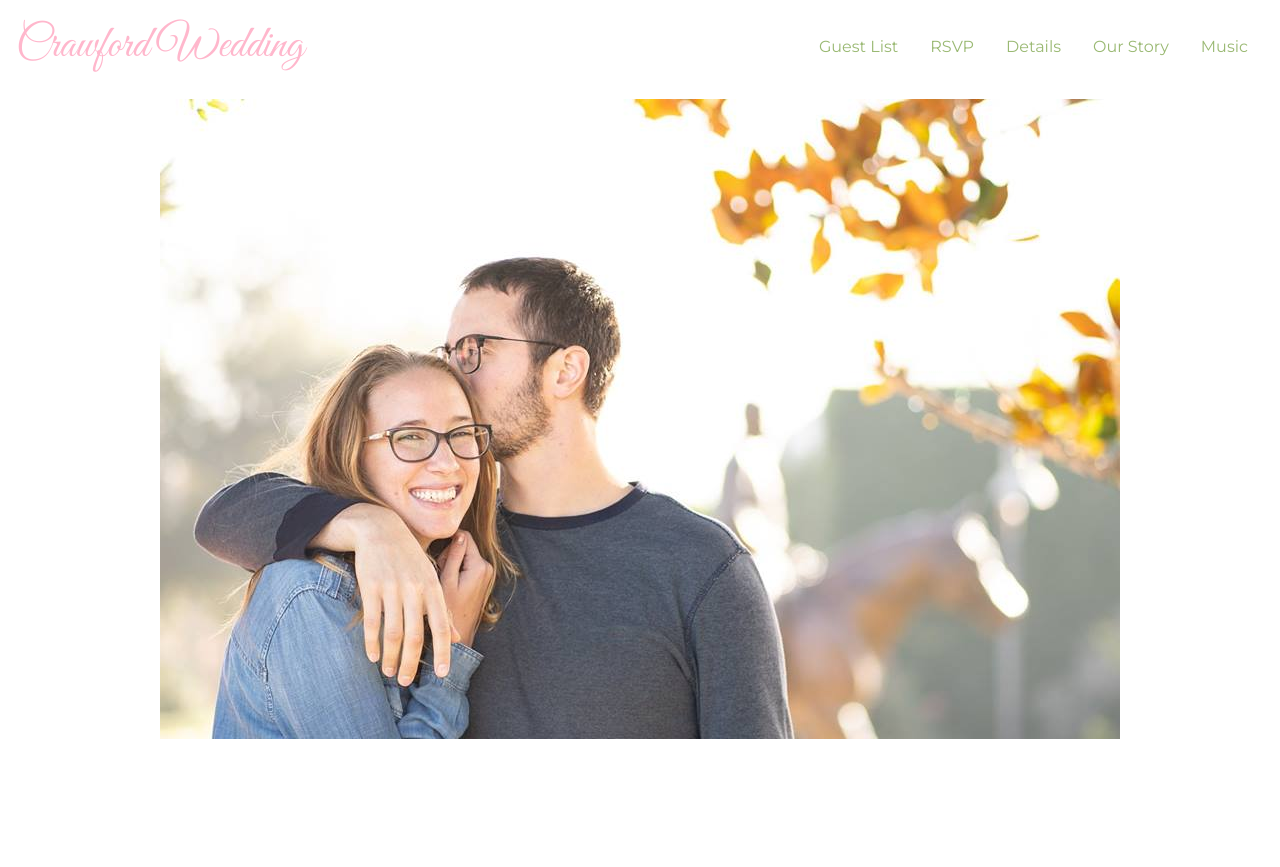
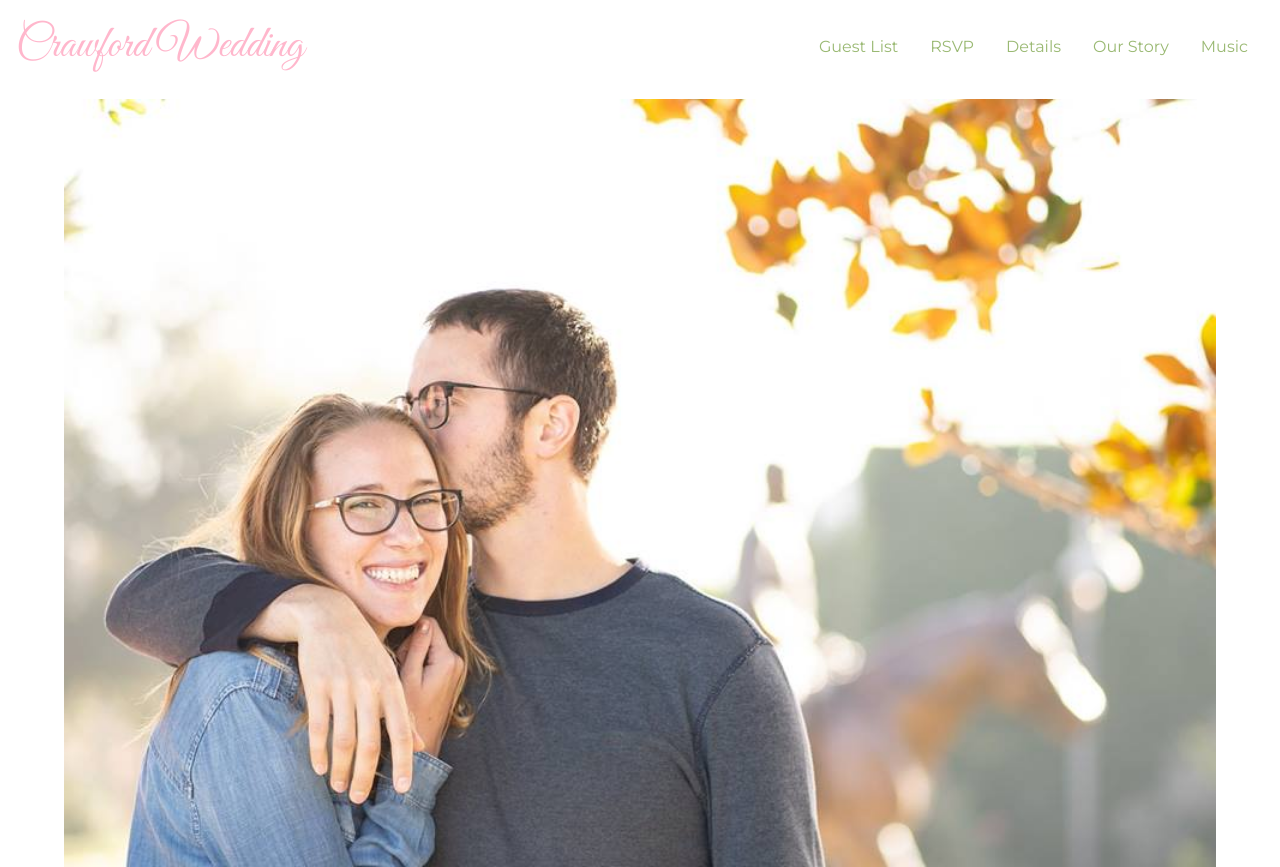
Before and after one commit to torianne02/crawford-wedding-frontend, a React (Create React App) app: page / in a window 1280 px wide. Before the commit the page ends 800 px from the top, so only its background shows below. Built offline with nearby package versions, Linux system fonts and the light colour scheme.

Commit message:
changes css style attr and updates styling

```diff
--- a/src/App.css
+++ b/src/App.css
@@ -79,9 +79,9 @@ h1, h3 {
   color: #967BB6;
 }
 
-div.background-image {
+img {
   margin-left: auto;
   margin-right: auto;
-  width: 100%;
-  height: 100%;
+  width: 90%;
+  height: auto;
 }
```
